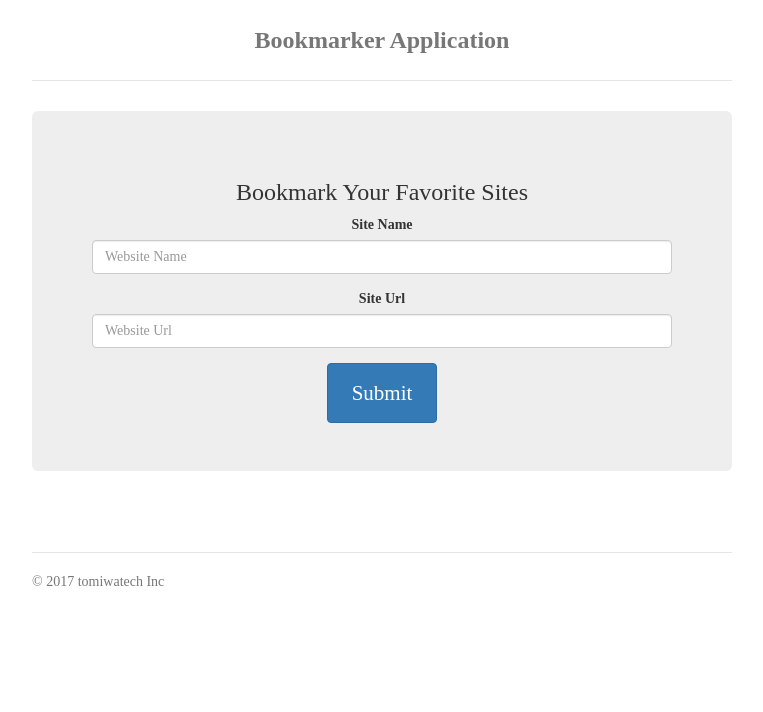
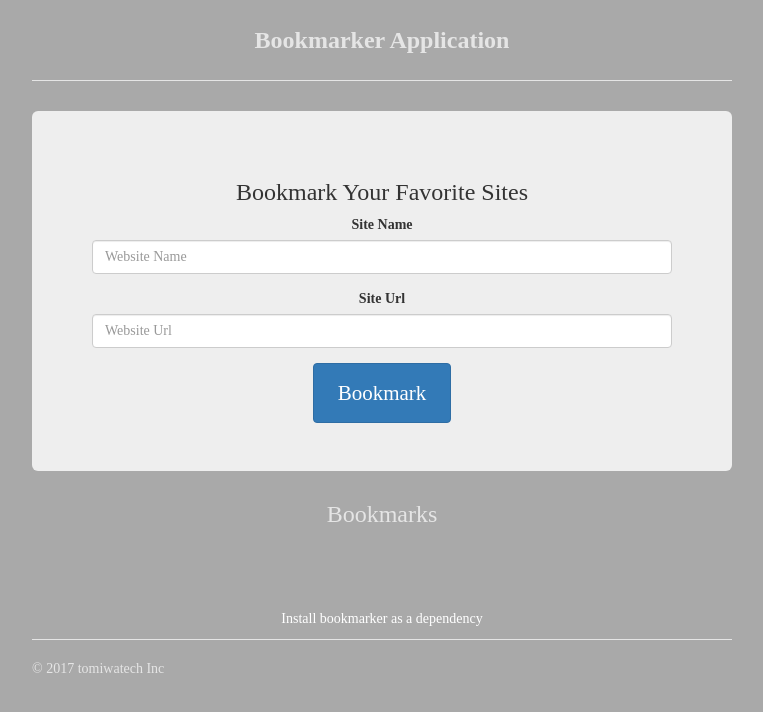
Before and after one commit to tomiwatech/bookmarker, a PHP site: page /index.html in a window 1280 px wide. Shown: the top 712 px of the page, without its empty margins (258-1021 px from the left). Run offline with PHP 8.4, Linux system fonts and the light colour scheme.

Commit message:
Added a README.md and a php file

```diff
--- a/css/styles.css
+++ b/css/styles.css
@@ -3,6 +3,7 @@
   padding-top: 20px;
   padding-bottom: 20px;
   font-family: ubuntu;
+  background: darkgrey;
 }
 
 /* Everything but the jumbotron gets side spacing for mobile first views */
@@ -78,3 +79,9 @@
     border-bottom: 0;
   }
 }
+
+@media screen and (max-width: 352px) and (min-width: 300px) {
+  #del{
+    margin-top: 10px;
+  }
+}
--- a/index.html
+++ b/index.html
@@ -1,6 +1,7 @@
 <!DOCTYPE html>
 <html>
 <head>
+    <meta author="Sanni Michael Tomiwa" keyword="bookmark">
 	<meta charset="utf-8">
 	<meta http-equiv="X-UA-Compatible" content="IE=edge">
 	<meta name="viewport" content="width=device-width,initial-scale=1">
@@ -13,7 +14,7 @@
 <div class="container">
 
 	<div class="header clearfix">
-		<h3 class="text-muted" style="text-align: center;"><b>Bookmarker Application</b></h3>
+		<h3 class="text-muted" style="text-align: center;color:#e5e5e5"><b>Bookmarker Application</b></h3>
 	</div>
 
 	<div class="jumbotron">
@@ -27,12 +28,11 @@
 				<label>Site Url</label>
 				<input type="text" class="form-control" id="siteUrl" placeholder="Website Url">
 			</div>
-			<button type="submit" class="btn btn-primary">Submit</button>
+			<button type="submit" class="btn btn-primary">Bookmark</button>
 		</form>
 	</div>
-
+	<h3 style="text-align: center;color:#e5e5e5">Bookmarks</h3>
 	<div class="row marketing">
-
 		<div class="col-lg-12">
 			<div id="bookmarksResult">
 
@@ -41,8 +41,9 @@
 
 	</div>
 
+   <p style="text-align: center"><a href="#" class="install" style="color:white;text-decoration:none">Install bookmarker as a dependency</a></p>
 	<footer class="footer">
-		<p>&copy; 2017 tomiwatech Inc</p>
+		<p style="color:#e5e5e5">&copy; 2017 tomiwatech Inc</p>
 	</footer>
 
 </div>
--- /dev/null
+++ b/index.php
@@ -0,0 +1 @@
+<?php header('Location: /index.html')?>
--- a/js/main.js
+++ b/js/main.js
@@ -104,10 +104,10 @@
         var siteUrl = bookmarkArray[i].url;
 
         bookmarkResults.innerHTML+= '<div class="well">'+
-            '<h3>'+siteName+
-            ' <a class="btn btn-default" target="_blank" href="'+siteUrl+'">Visit Site</a> '+
-            ' <a onclick="deleteBookmark(\''+siteUrl+'\')" class="btn btn-danger" href="#">Delete Bookmark</a> '+
-            '</h3>'+
+            '<h4 style="text-align: center">Website Name : '+siteName+
+            ' <br><br> <a class="btn btn-default" target="_blank" href="'+siteUrl+'">Visit Site</a> '+
+            ' <a onclick="deleteBookmark(\''+siteUrl+'\')" class="btn btn-danger" id="del" href="#">Delete Bookmark</a> '+
+            '</h4>'+
             '</div>';
     }
 }
```
Also changed, not shown: README.md (added).
